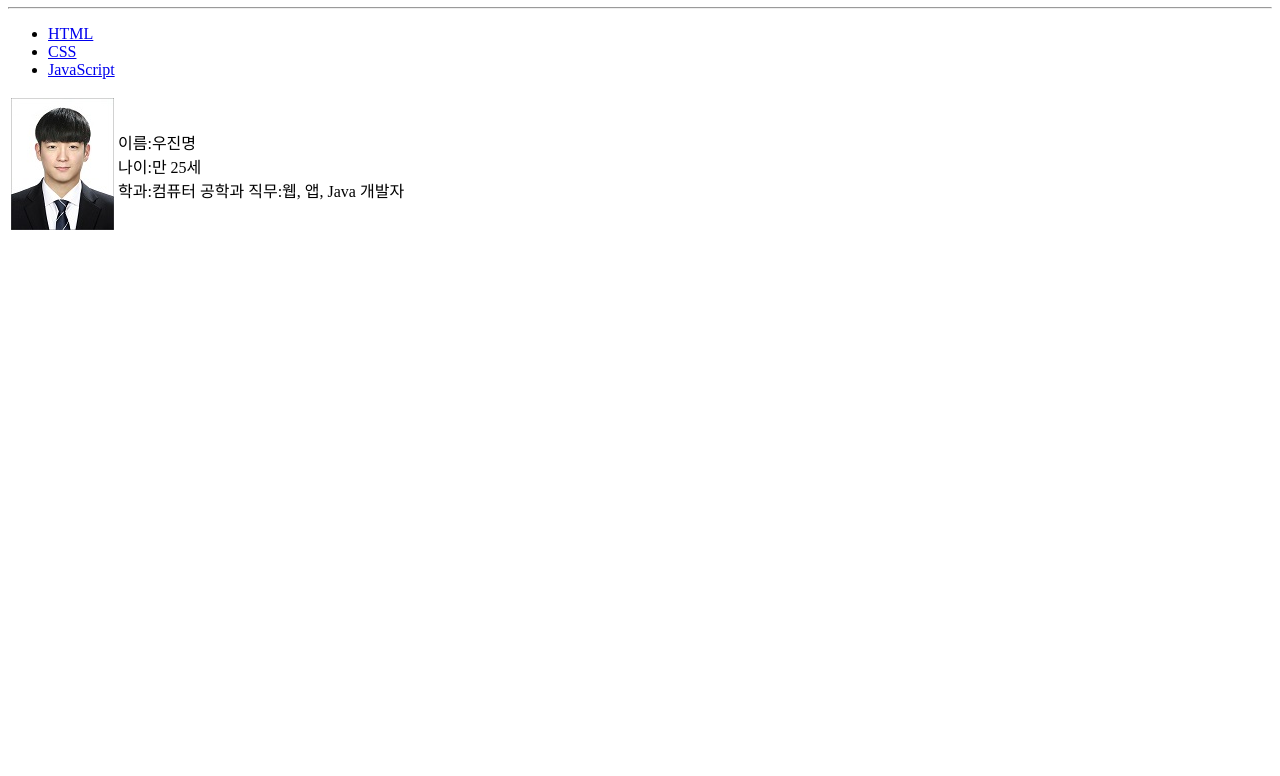
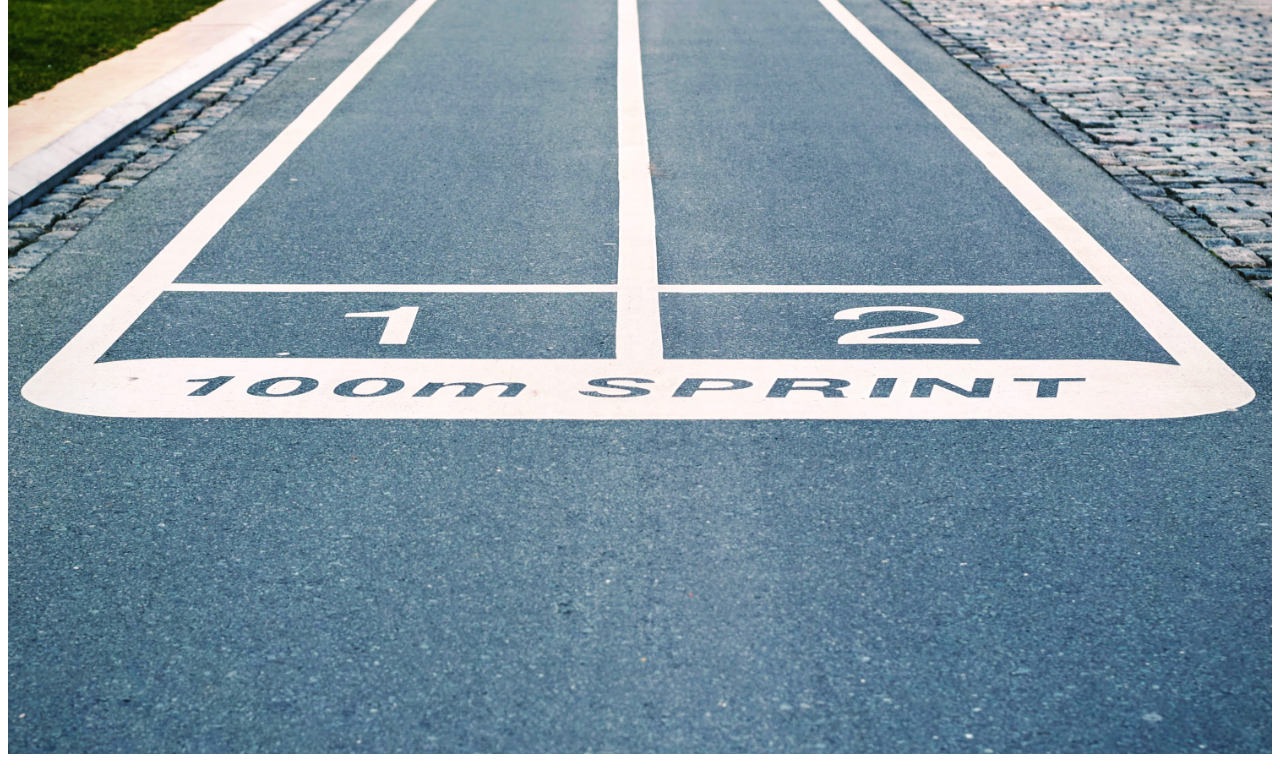
Before and after one commit to blankWoo/Study, a plain HTML site: page index.html in a window 1280 px wide. Shown: the part 99-875 px from the top of the page. Before the commit the page ends 800 px from the top, so only its background shows below. Drawn offline with Linux system fonts and the light colour scheme; files whose address does not match are found by name.

Commit message:
Update index.html
Photo address update

```diff
--- a/index.html
+++ b/index.html
@@ -5,7 +5,7 @@
     <title>우진명의 공부방</title>
   </head>
   <body>
-    <img src="img\background\HOME.jpg" alt="background" width="100%">
+    <img src="HOME.jpg" alt="background" width="100%">
     <h1><a href="index.html">WEB</a></h1>
     <hr>
     <ul>
```
